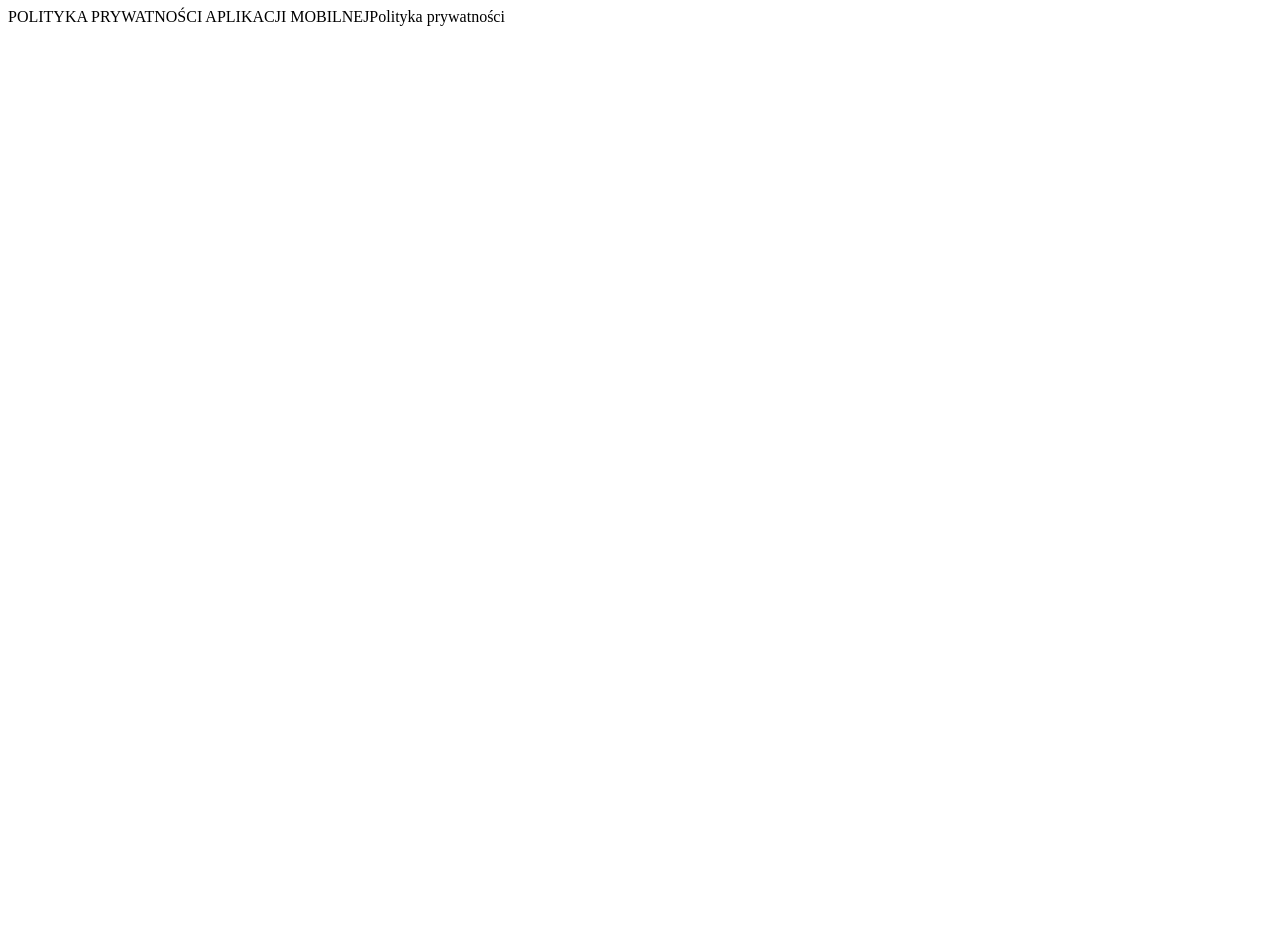
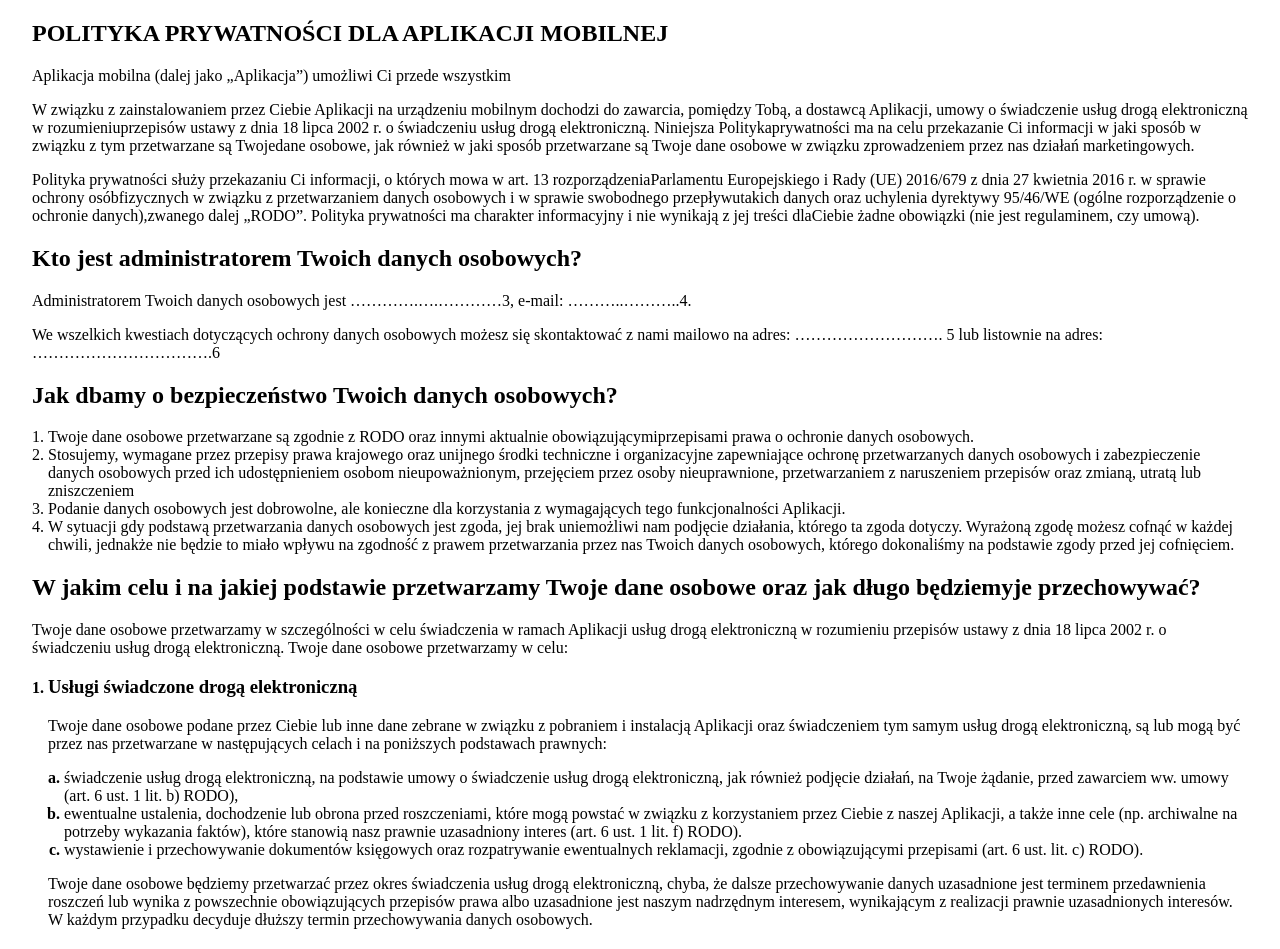
Before and after one commit to krystianKuch22/driving-time, a Next.js app: page /privacyPolicy in a window 1280 px wide. Shown: the top 949 px of the page. Before the commit the page ends 800 px from the top, so only its background shows below. Built offline with nearby package versions, Linux system fonts and the light colour scheme.

Commit message:
Featured (#6) (#7)
* Implemented transletion and first Privacy Policy

* added translations and Policy Privacy page

* added Policy privacy and terms of use, added
translation Context and useLanguage added pl language

```diff
--- /dev/null
+++ b/components/layout/wrapper/Wrapper.js
@@ -0,0 +1,5 @@
+import { StyledWrapper } from "./Wrapper.style";
+
+export default function Wrapper({children}){
+    return(<StyledWrapper>{children}</StyledWrapper>)
+}
--- /dev/null
+++ b/components/layout/wrapper/Wrapper.style.js
@@ -0,0 +1,5 @@
+import styled from "styled-components";
+
+export const StyledWrapper = styled.div`
+margin: 0 1.5em;
+`
--- /dev/null
+++ b/components/sections/policySection/PolicySection.js
@@ -0,0 +1,71 @@
+
+import { useLanguage } from "@/hooks/useLanguage";
+import { StyledPolicySection } from "./PolicySection.style";
+
+export default function PolicySection() {
+  const { t, changeLanguage, language } = useLanguage('policyPrivacy');
+  return (
+    <StyledPolicySection>
+      <h1>{t("policyH1").toUpperCase()}</h1>
+      <p>{t("paragraph1")}</p>
+      <p>{t("paragraph2")}</p>
+      <p>{t("paragraph3")}</p>
+      <h2>{t("whoIsAdmin")}</h2>
+      <p>{t("paragraph4")}</p>
+      <p>{t("paragraph5")}</p>
+      <h2>{t("howCare")}</h2>
+      <ol>
+        <li>{t("point1")}</li>
+        <li>{t("point2")}</li>
+        <li>{t("point3")}</li>
+        <li>{t("point4")}</li>
+      </ol>
+      <h2>{t("purpose")}</h2>
+      <p>{t("paragraph6")}</p>
+      <ol className="boldList">
+        <li className="mainLi">
+          <h3>{t("servicesPoint1")}</h3>
+          <p>{t("paragraph7")}</p>
+          <ol type="a">
+            <li>{t("orderedList1A")}</li>
+            <li>{t("orderedList1B")}</li>
+            <li>{t("orderedList1C")}</li>
+          </ol>
+          <p>{t("paragraph8")}</p>
+        </li>
+        <li>
+          <h3>{t("marketingPoint2")}</h3>
+          <p>{t("paragraph9")}</p>
+          <ol type="a">
+            <li>{t("marketingListA")}</li>
+            <li>{t("marketingListB")}</li>
+            <li>{t("marketingListC")}</li>
+          </ol>
+          <p>{t("paragraph10")}</p>
+        </li>
+        <li>
+          <h3>{t("mailContactPoint3")}</h3>
+          <p>{t("paragraph11")}</p>
+          <ol type="a">
+            <li>{t("contactPolicyListA")}</li>
+            <li>{t("contactPolicyListB")}</li>
+            <li>{t("contactPolicyListC")}</li>
+          </ol>
+          <p>{t("paragraph12")}</p>
+        </li>
+      </ol>
+      <h2>{t("rights")}</h2>
+      <p>{t("paragraph13")}</p>
+      <ol type="a">
+        <li>{t("rightsListA")}</li>
+        <li>{t("rightsListB")}</li>
+        <li>{t("rightsListC")}</li>
+        <li>{t("rightsListD")}</li>
+      </ol>
+      <h2>{t("whoShare")}</h2>
+      <p>{t("paragraph14")}</p>
+      <p>{t("paragraph15")}</p>
+      <p>{t("paragraph16")}</p>
+    </StyledPolicySection>
+  );
+}
--- /dev/null
+++ b/components/sections/policySection/PolicySection.style.js
@@ -0,0 +1,15 @@
+import styled from "styled-components";
+
+export const StyledPolicySection = styled.section`
+  ol {
+    padding-left: 1em;
+  }
+
+  .boldList {
+    padding-left: 1em;
+
+    li::marker {
+      font-weight: bold;
+    }
+  }
+`;
--- a/next.config.mjs
+++ b/next.config.mjs
@@ -1,7 +1,6 @@
 /** @type {import('next').NextConfig} */
 const nextConfig = {
   reactStrictMode: true,
-
   compiler: {
     styledComponents: true,
   },
--- a/package.json
+++ b/package.json
@@ -9,11 +9,12 @@
     "lint": "next lint"
   },
   "dependencies": {
+    "i18n": "^0.15.1",
     "i18next": "^24.2.1",
     "i18next-browser-languagedetector": "^8.0.2",
     "i18next-http-backend": "^3.0.1",
     "next": "15.1.3",
-    "next-i18next": "^15.4.1",
+    "next-translate": "^2.6.2",
     "react": "^19.0.0",
     "react-dom": "^19.0.0",
     "react-i18next": "^15.4.0",
@@ -22,6 +23,7 @@
   "devDependencies": {
     "@eslint/eslintrc": "^3",
     "eslint": "^9",
-    "eslint-config-next": "15.1.3"
+    "eslint-config-next": "15.1.3",
+    "next-translate-plugin": "^2.6.2"
   }
 }
--- a/pages/privacyPolicy.js
+++ b/pages/privacyPolicy.js
@@ -1,25 +1,13 @@
-import fs from "fs";
-import path from "path";
+import Wrapper from "@/components/layout/wrapper/Wrapper";
+import PolicySection from "@/components/sections/policySection/PolicySection";
+import { useLanguage } from "@/context/LanguageContext";
 
-export default function PrivacyPolicy({ translations }) {
+export default function PrivacyPolicy() {
+
+
   return (
-    <>
-      <div>
-        POLITYKA PRYWATNOŚCI APLIKACJI MOBILNEJ
-        {translations.privacyPolicy}
-      </div>
-    </>
+    <Wrapper>
+      <PolicySection/>
+    </Wrapper>
   );
 }
-
-export async function getStaticProps({ locale }) {
-  const filePath = path.resolve(process.cwd(), `locales/${locale}/common.json`);
-  const fileContents = fs.readFileSync(filePath, "utf-8");
-  const translations = JSON.parse(fileContents);
-
-  return {
-    props: {
-      translations, // Tłumaczenia przesłane jako props
-    },
-  };
-}
--- /dev/null
+++ b/public/locales/en/common.json
@@ -0,0 +1,4 @@
+{
+  "privacyPolicy": "Privacy policy",
+  "hello": "Welcome"
+}
--- /dev/null
+++ b/public/locales/pl/common.json
@@ -0,0 +1,5 @@
+{
+  "privacyPolicy": "Polityka prywatności",
+  "termsOfUse": "Regulamin",
+  "hello": "Witam"
+}
```
Also changed, not shown: components/sections/termsOfUseSection/TermsOfUseSection.style.js (added, +7 -0 lines), pages/termsOfUse.js (added, +13 -0 lines), 1 other file (tests, documents, lock files or other folders).
